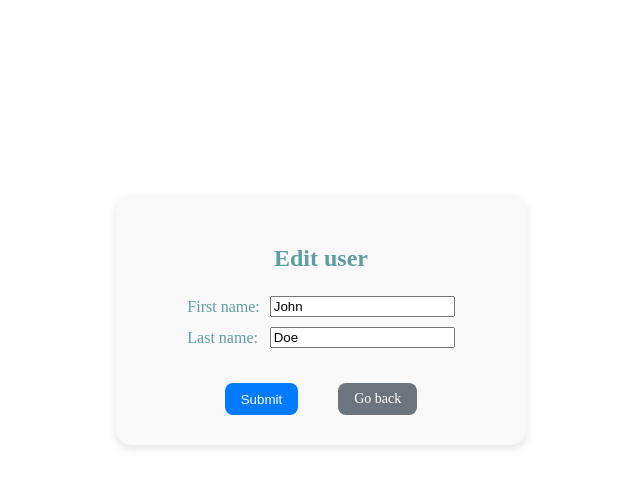
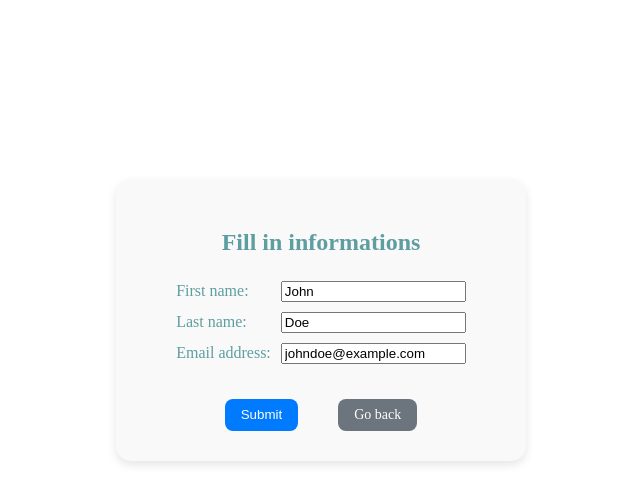
Before and after one commit to michal-boguslawski/Python-Recruitment-Application-App, a Django app: page /edit_profile/ in a window 1280 px wide. Shown: the top 504 px of the page, without its empty margins (319-959 px from the left). Run offline with Django 5.2, Linux system fonts and the light colour scheme; a user stored in the database is signed in.

Commit message:
changed to class based built in forms and views

```diff
--- a/RecrApp/recruitment/forms.py
+++ b/RecrApp/recruitment/forms.py
@@ -1,39 +1,20 @@
 # forms.py
 from django import forms
 # from .models import UserCredentials, UserData
-from django.contrib.auth.models import User
-from django.core.exceptions import ValidationError
-from django.contrib.auth.models import Group
-
-class UserForm(forms.ModelForm):
-    class Meta:
-        model = User
-        fields = ['username', 'password', 'first_name', 'last_name', 'email']
-        widgets = {
-            "password": forms.PasswordInput
-        }
-
-    def save(self, commit=True):
-        user = super().save(commit=False)
-        user.set_password(self.cleaned_data['password'])  # hashes the password
-        if commit:
-            user.save()
-            customer_group, created = Group.objects.get_or_create(name='Customer')
-            user.groups.add(customer_group)
-        return user
-
-    def clean_email(self):
-        email = self.cleaned_data.get('email')
-        if User.objects.filter(email=email).exists():
-            raise ValidationError("A user with that email already exists.")
-        return email
-
-class LoginForm(forms.Form):
-    login = forms.CharField(max_length=30)
-    password = forms.CharField(widget=forms.PasswordInput)
+from django.contrib.auth.models import User, ApplicationLink, Application
 
 
 class UserProfileForm(forms.ModelForm):
     class Meta:
         model = User
         fields = ['first_name', 'last_name']
+
+class ApplicationForm(forms.ModelForm):
+    class Meta:
+        model = Application
+        fields = ['resume', 'application_status']
+
+class ApplicationLinkForm(forms.ModelForm):
+    class Meta:
+        model = ApplicationLink
+        fields = ['job_posting']
--- a/RecrApp/recruitment/static/css/main.css
+++ b/RecrApp/recruitment/static/css/main.css
@@ -1,6 +1,19 @@
 html, body {
     color: cadetblue;
     margin: 0;
+}
+
+.form-errors {
+    color: red;
+    background-color: #fff4f4;
+    border: 1px solid #e0a0a0;
+    padding: 5px;
+    margin-bottom: 10px;
+    text-align: justify;
+}
+
+.form-errors p {
+    margin: 2px 0;  /* smaller vertical spacing */
 }
 
 .form-container {
--- a/RecrApp/recruitment/templates/form_base.html
+++ b/RecrApp/recruitment/templates/form_base.html
@@ -7,6 +7,14 @@
         <form method="post">
             {% csrf_token %}
             {% block form_fields %}{% endblock form_fields %}
+
+                {% if form.errors %}
+                    <div class="form-errors">
+                        {% for field, errors in form.errors.items %}
+                            <p><strong>{{ field|capfirst }}:</strong> {{ errors|striptags }}</p>
+                        {% endfor %}
+                    </div>
+                {% endif %}
 
             <div class="form-buttons">
                 <button type="submit" class="btn-submit">
@@ -20,4 +28,5 @@
     </div>
 </div>
 
+
 {% endblock content %}
--- a/RecrApp/recruitment/templates/users/user_form.html
+++ b/RecrApp/recruitment/templates/users/user_form.html
@@ -10,7 +10,7 @@
 
 {% block form_title %}
     {% if title %}
-        {{title}}
+        {{ title }}
     {% else %}
         Register User
     {% endif %}
@@ -26,13 +26,5 @@
             </tr>
         {% endfor %}
     </table>
-    {% if error %}
-        <ul style="color: red;text-align: left; padding: 5px;">
-            {% for field, errors in error.items %}
-                {% for err in errors %}
-                    <strong>{{ field }}:</strong> {{ err }}
-                {% endfor %}
-            {% endfor %}
-        </ul>
-    {% endif %}
+
 {% endblock form_fields %}
--- a/RecrApp/recruitment/templates/users/user_login.html
+++ b/RecrApp/recruitment/templates/users/user_login.html
@@ -2,7 +2,13 @@
 
 {% block title %}Login User{% endblock title %}
 
-{% block form_title %}Login to Your Account{% endblock form_title %}
+{% block form_title %}
+    {% if title %}
+        {{ title }}
+    {% else %}
+        Custom Title
+    {% endif %}
+{% endblock form_title %}
 
 {% block form_fields %}
     <table id="register-form" style="margin: 0 auto;">
@@ -13,9 +19,4 @@
         </tr>
     {% endfor %}
     </table>
-    {% if error %}
-        <ul style="color: red;text-align: left; padding: 5px;">
-            {{ error }}
-        </ul>
-    {% endif %}
 {% endblock form_fields %}
--- a/RecrApp/recruitment/urls.py
+++ b/RecrApp/recruitment/urls.py
@@ -2,9 +2,9 @@ from django.urls import path
 from . import views
 
 urlpatterns = [
-    path('register/', views.UserCreateView.as_view(), name='user_create'),
-    path('login/', views.login_view, name='user_login'),
-    path('edit_profile/', views.edit_profile, name='edit_profile'),
+    path('register/', views.RegisterView.as_view(), name='user_create'),
+    path('login/', views.CustomLoginView.as_view(), name='user_login'),
+    path('edit_profile/', views.CustomUserChangeForm.as_view(), name='edit_profile'),
     path('', views.home, name='home'),
-    path('test/', views.ListApplicationsView.as_view(), name='test'),
+    path('app/', views.UserApplicationsListView.as_view(), name='user_applications'),
 ]
--- a/RecrApp/recruitment/views.py
+++ b/RecrApp/recruitment/views.py
@@ -1,84 +1,58 @@
 # views.py
 from django.views import View
-from django.views.generic import TemplateView
-from django.shortcuts import render, redirect
-from .forms import LoginForm, UserForm, UserProfileForm
-from django.contrib.auth import authenticate, login
-from django.contrib.auth.decorators import login_required
-from .models import Application, ApplicationLink
+from django.shortcuts import render
+from .models import ApplicationLink
 from .utils import recursive_model_to_dict, explode_dict
+from django.contrib.auth.views import LoginView
+from django.contrib.auth.forms import UserCreationForm, UserChangeForm
+from django.urls import reverse_lazy, reverse
+from django.views.generic.edit import CreateView, UpdateView
+from django.views.generic import ListView
+from django.contrib.auth.models import Group
 
-class UserCreateView(View):
-    def get(self, request):
-        error = None
-        form = UserForm()
-        # data_form = UserDataForm()
-        return render(request, 'users/user_form.html', {
-            'form': form,
-            'error': error
-        })
+class CustomLoginView(LoginView):
+    template_name = 'users/user_login.html'
+    redirect_authenticated_user = True
 
-    def post(self, request):
-        error = None
-        form = UserForm(request.POST)
+    def get_success_url(self):
+        return self.request.GET.get('next') or reverse('user_applications')
 
-        if form.is_valid():
-            user = form.save()
-            # authentication using email
-            return redirect('home')  # Replace with your success URL or view name
-        else:
-            error = form.errors
+class CustomUserChangeForm(UpdateView):
+    form_class = UserChangeForm
+    template_name = 'users/user_login.html'
+    success_url = reverse_lazy('user_applications')  # Or whatever your success url is
 
-        return render(request, 'users/user_form.html', {
-            'form': form,
-            'error': error
-        })
+    def get_object(self, queryset=None):
+        # Return the currently logged-in user
+        return self.request.user
+
+    def get_form(self, form_class=None):
+        form = super().get_form(form_class)
+        allowed_fields = ['first_name', 'last_name', 'email']
+        for field_name in list(form.fields):
+            if field_name not in allowed_fields:
+                form.fields.pop(field_name)
+        return form
+
+    def get_context_data(self, **kwargs):
+        context = super().get_context_data(**kwargs)
+        context['title'] = 'Fill in informations'  # Add extra context here
+        return context
+
+class RegisterView(CreateView):
+    form_class = UserCreationForm
+    template_name = 'users/user_form.html'
+    success_url = reverse_lazy('edit_profile')
+    def form_valid(self, form):
+        response = super().form_valid(form)
+        group = Group.objects.get(name='Customer')
+        self.object.groups.add(group)
+        return response
 
 
 def home(request):
     return render(request, "home.html")
 
-def login_view(request):
-    error = None
-    if request.method == 'POST':
-        form = LoginForm(request.POST)
-        if form.is_valid():
-            username = form.cleaned_data['login']
-            password = form.cleaned_data['password']
-            user = authenticate(request, username=username, password=password)
-            if user is not None:
-                login(request, user)
-
-                return redirect('edit_profile')  # change 'home' to your success URL
-            else:
-                error = "Invalid login or password"
-    else:
-        form = LoginForm()
-    return render(request, 'users/user_login.html', {'form': form, 'error': error})
-
-def login_success(request):
-    print(request.session.keys())
-    print(request.session.get('_auth_user_id'))
-    print(request.user.username)
-    print(request.user.is_authenticated)
-    # return render(request, "users/user_login_success.html")
-    return redirect('edit_profile')
-
-@login_required
-def edit_profile(request):
-    user = request.user  # Current logged-in user
-    error = None
-    if request.method == 'POST':
-        form = UserProfileForm(request.POST, instance=user)
-        if form.is_valid():
-            form.save()
-            return redirect('home')
-        else:
-            error = form.errors
-    else:
-        form = UserProfileForm(instance=user)
-
-    return render(request, 'users/user_form.html', {'form': form, 'error': error, 'title': 'Edit user'})
 
 def user_menu(request):
     pass
@@ -95,17 +69,11 @@ class ApplicationCreateView(View):
     def post(self, request):
         pass
 
-class ListApplicationsView(View):
-    def get(self, request):
-        # user = request.user
-        error = None
-        # get_context_data
-        application_links = ApplicationLink.objects.select_related(
-            'user', 'job_posting', 'application'
-        ).all()
-        app_dict = [explode_dict(recursive_model_to_dict(obj)) for obj in application_links]
 
-        return render(request, 'recr_app/applications.html', {'info': app_dict, 'error': error})
+class UserApplicationsListView(ListView):
+    model = ApplicationLink
+    template_name = 'applications/user_applications.html'
+    # context_object_name = 'applications'
 
-def test(request):
-    return render(request, 'recr_app/recr_app_base.html')
+    def get_queryset(self):
+        return ApplicationLink.objects.filter(user=self.request.user)
```
Also changed, not shown: RecrApp/recruitment/static/css/recr_app.css (+23 -7 lines), RecrApp/recruitment/templates/applications/recr_app_base.html (added, +25 -0 lines), RecrApp/recruitment/templates/applications/user_applications.html (added, +7 -0 lines), RecrApp/recruitment/templates/recr_app/applications.html (deleted, +0 -13 lines), RecrApp/recruitment/templates/recr_app/recr_app_base.html (deleted, +0 -20 lines). Lines whose indentation alone changed are shown as unchanged.
